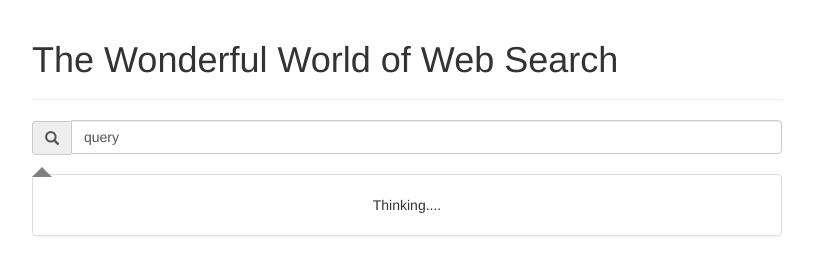
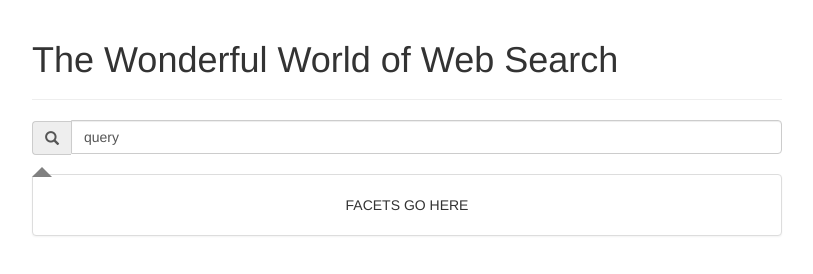
Before and after one commit to hellothereamy/craigslistHousingSearch, a plain HTML site: page index.html in a window 1280 px wide. Shown: the whole page, without its empty margins (233-1046 px from the left). Drawn offline with nearby package versions, Linux system fonts and the light colour scheme.

Commit message:
index pages

```diff
--- a/index.html
+++ b/index.html
@@ -42,8 +42,7 @@
         <div class="col-xs-8 col-xs-offset-2">
         	<div class="arrow top right"></div>
 		    <div class="facets-bubble panel panel-default">
-
-		      Thinking....
+		      FACETS GO HERE
 		    </div>
 		</div>
 	</div>
```
